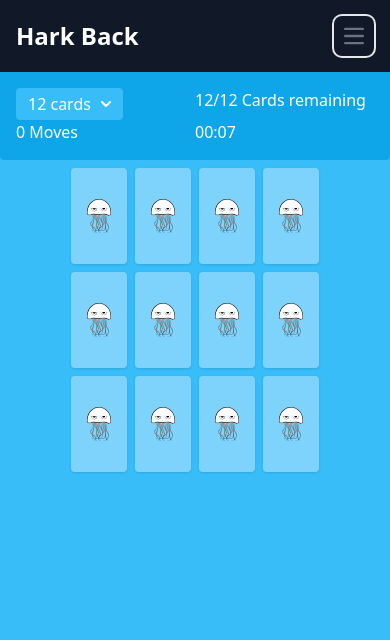
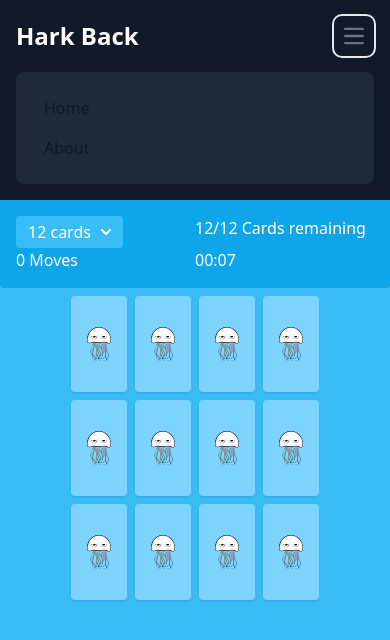
Before and after one commit to JermaineDavy/hark-back, a Vue app: page / in a window 390 px wide. Both pictures are taken after a click on the button "Menu". Shown: the top 640 px of the page. Built offline with nearby package versions, Linux system fonts and the light colour scheme.

Commit message:
Fix navbar on mobile

```diff
--- a/src/components/Navbar.vue
+++ b/src/components/Navbar.vue
@@ -5,15 +5,15 @@
                 <span class="self-center text-2xl font-semibold whitespace-nowrap text-white">Hark Back</span>
             </a>
 
-            <button data-collapse-toggle="navbar-default" type="button" class="inline-flex items-center p-2 w-10 h-10 justify-center text-sm text-gray-500 rounded-lg md:hidden hover:bg-gray-100 focus:outline-none focus:ring-2 focus:ring-gray-200 dark:text-gray-400 dark:hover:bg-gray-700 dark:focus:ring-gray-600" aria-controls="navbar-default" aria-expanded="false">
+            <button @click="hideMenu = !hideMenu" type="button" class="inline-flex items-center p-2 w-10 h-10 justify-center text-sm text-gray-500 rounded-lg md:hidden hover:bg-gray-100 focus:outline-none focus:ring-2 focus:ring-gray-200 dark:text-gray-400 dark:hover:bg-gray-700 dark:focus:ring-gray-600" aria-controls="navbar-default" aria-expanded="false">
                 <span class="sr-only">Menu</span>
                 <svg class="w-5 h-5" aria-hidden="true" xmlns="http://www.w3.org/2000/svg" fill="none" viewBox="0 0 17 14">
                     <path stroke="currentColor" stroke-linecap="round" stroke-linejoin="round" stroke-width="2" d="M1 1h15M1 7h15M1 13h15"/>
                 </svg>
             </button>
 
-            <div class="hidden w-full md:block md:w-auto">
-                <ul class="font-medium flex flex-col p-4 md:p-0 mt-4 border border-gray-100 rounded-lg bg-gray-50 md:flex-row md:space-x-8 md:mt-0 md:border-0 md:bg-white dark:bg-gray-800 md:dark:bg-gray-900 dark:border-gray-700">
+            <div :class="hiddenClass" class="w-full md:block md:w-auto">
+                <ul class="font-medium flex flex-col p-4 md:p-0 mt-4 rounded-lg md:flex-row md:space-x-8 md:mt-0 md:border-0 md:bg-white bg-gray-800 md:bg-gray-900 dark:border-gray-700">
                     <li>
                         <RouterLink to="/" class="block py-2 pl-3 pr-4 text-gray-900 rounded hover:bg-gray-100 md:hover:bg-transparent md:border-0 md:hover:text-blue-700 md:p-0 dark:text-white md:dark:hover:text-blue-500 dark:hover:bg-gray-700 dark:hover:text-white md:dark:hover:bg-transparent">Home</RouterLink>
                     </li>
@@ -26,3 +26,18 @@
         </div>
     </nav>
 </template>
+
+<script setup>
+import { ref, computed } from 'vue';
+
+const hideMenu = ref(true);
+
+const hiddenClass = computed(() => {
+    if(hideMenu.value) {
+        return 'hidden';
+    }
+
+    return '';
+});
+
+</script>
```
